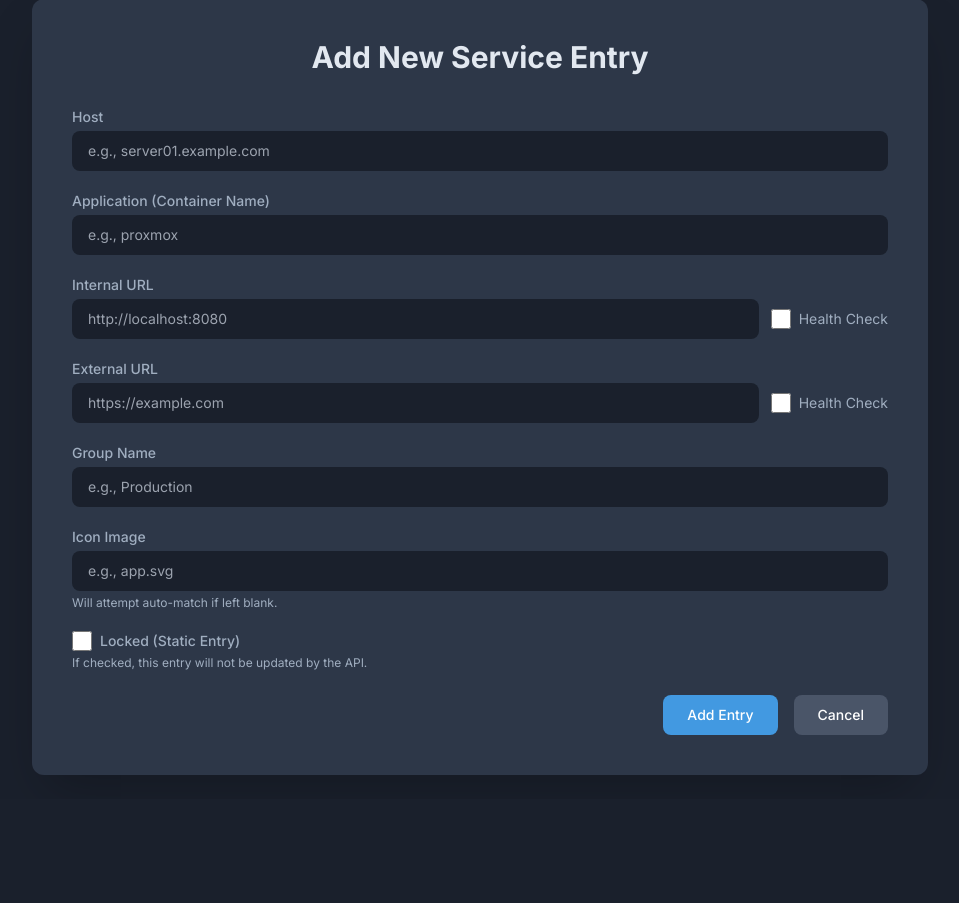
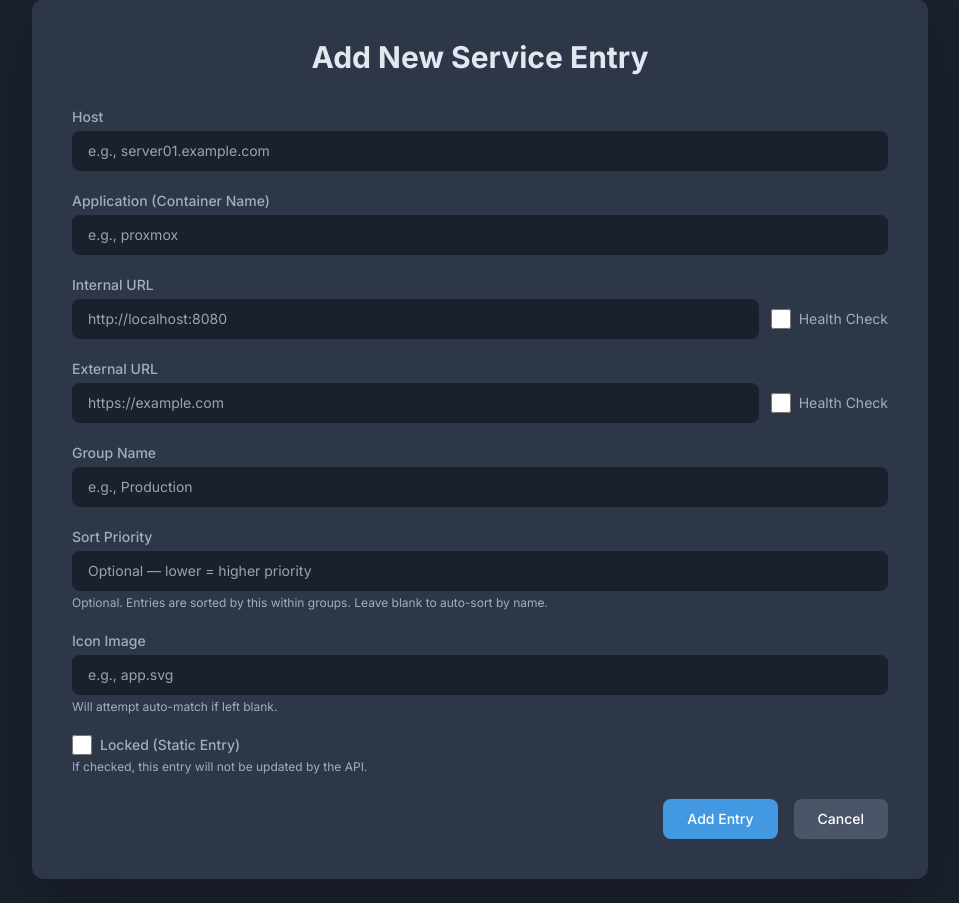
Before and after one commit to crzykidd/service-tracker-dashboard, a Flask app: page /add in a window 1280 px wide. Shown: the part 75-978 px from the top of the page, without its empty margins (160-1119 px from the left). Before the commit the page ends 850 px from the top, so only its background shows below. Run offline with Flask 3, Linux system fonts and the light colour scheme; parts of the project's set-up code (start-up, migrations or seed data) failed here and were passed over; some libraries are stand-ins or nearby versions.

Commit message:
added sort priority info

```diff
--- a/app.py
+++ b/app.py
@@ -120,6 +120,7 @@ class ServiceEntry(db.Model):
     started_at = db.Column(db.String(100), nullable=True)  # stored in ISO string format
     widget_id = db.Column(db.Integer, db.ForeignKey('widget.id'), nullable=True)
     widget = db.relationship('Widget', backref='services', lazy=True)
+    sort_priority = db.Column(db.Integer, nullable=True, default=None)
 
 # fields for backup
     def to_dict(self):
@@ -147,6 +148,7 @@ class ServiceEntry(db.Model):
             'started_at': self.started_at,
             'image_icon': self.image_icon,
             'is_static': self.is_static,
+            'sort_priority': self.sort_priority,
         }
 
         # Add inline widget info if attached
@@ -248,7 +250,14 @@ def dashboard():
             key = str(raw_key) if raw_key else "zz_none"
         grouped_entries[key].append(entry)
 
-    # Custom sort: prioritize "Static" over "Dynamic", then alphabetical
+    # Sort each group by priority (lower number = higher priority), then alphabetically by container name
+    for key in grouped_entries:
+        grouped_entries[key].sort(key=lambda e: (
+            e.sort_priority if e.sort_priority is not None else 9999,  # low numbers first; None = lowest priority
+            e.container_name.lower()
+        ))
+
+    # Sort the group keys
     if group_by == "is_static":
         sort_order = {"Static": 0, "Dynamic": 1}
         grouped_entries = dict(sorted(grouped_entries.items(), key=lambda item: sort_order.get(item[0], 99)))
@@ -312,11 +321,14 @@ def tiled_dashboard():
             key = str(key_value)
         grouped_entries_dict[key].append(entry)
 
-    # ✅ Sort entries WITHIN each group (widgets first, then container name)
+    # Sort entries within each group by priority first, then name
     for key, group_entries in grouped_entries_dict.items():
         grouped_entries_dict[key] = sorted(
             group_entries,
-            key=lambda e: (e.widget_id is None, e.container_name.lower())
+            key=lambda e: (
+                e.sort_priority if e.sort_priority is not None else 9999,
+                e.container_name.lower()
+            )
         )
 
 
@@ -606,6 +618,15 @@ def compact_dash():
         else:
             key = str(key_value)
         grouped_entries_dict[key].append(entry)
+    # Sort each group's entries by priority then name
+    for key in grouped_entries_dict:
+        grouped_entries_dict[key] = sorted(
+            grouped_entries_dict[key],
+            key=lambda e: (
+                e.sort_priority if e.sort_priority is not None else 9999,
+                e.container_name.lower()
+            )
+        )
 
     # Sort group names
     if group_by_attr_name == "is_static":
@@ -708,6 +729,16 @@ def add_entry():
             else:
                 logger.info(f"⚠️ Could not automatically fetch icon for '{container_name}'.")
 
+        # Optional sort priority (must be an int if provided)
+        sort_priority_raw = request.form.get('sort_priority', '').strip()
+        sort_priority = None
+        if sort_priority_raw:
+            try:
+                sort_priority = int(sort_priority_raw)
+            except ValueError:
+                flash("Sort priority must be a number.", 'danger')
+                return render_template("add_entry.html", msg='error', entry=request.form)
+
         # === CREATE ENTRY ===
         entry = ServiceEntry(
             host=host,
@@ -719,6 +750,7 @@ def add_entry():
             internal_health_check_enabled=internal_health_check_enabled,
             external_health_check_enabled=external_health_check_enabled,
             image_icon=image_icon,
+            sort_priority=sort_priority,
             is_static=is_static
         )
 
@@ -771,7 +803,7 @@ def api_register():
             "stack_name", "docker_status", "group_name", "group", "started_at",
             "internal_health_check_enabled", "external_health_check_enabled",
             "internal.health", "external.health",
-            "image_name", "image_icon", "timestamp"
+            "image_name", "image_icon", "timestamp", "sort.priority"
         }
         # Include remapped fields (e.g., group → group_name)
         known_fields.update(label_key_map.values())
@@ -815,6 +847,12 @@ def api_register():
             return jsonify({"status": "skipped", "reason": "static lock"}), 200
         entry.last_updated = datetime.now()
         entry.last_api_update = datetime.now()
+        if "sort.priority" in data:
+            try:
+                entry.sort_priority = int(data["sort.priority"])
+            except (TypeError, ValueError):
+                logger.warning(f"⚠️ Invalid sort priority: {data['sort.priority']}")
+
 
         if data.get("container_id"):
             entry.container_id = data["container_id"]
@@ -969,6 +1007,13 @@ def edit_entry(id):
         entry.internalurl = request.form.get('internalurl', '').strip() or None
         entry.externalurl = request.form.get('externalurl', '').strip() or None
         entry.group_name = request.form.get('group_name', '').strip() or None
+        # Handle sort priority (optional integer field)
+        sort_priority_raw = request.form.get('sort_priority', '').strip()
+        try:
+            entry.sort_priority = int(sort_priority_raw) if sort_priority_raw else None
+        except ValueError:
+            entry.sort_priority = None
+            flash("Sort priority must be a number. Value ignored.", "warning")
 
 
         # Handle widget selection and update logic
--- a/templates/add_entry.html
+++ b/templates/add_entry.html
@@ -88,7 +88,14 @@
                     <label for="group_name" class="block text-sm font-medium text-dashboard-secondary mb-1">Group Name</label>
                     <input type="text" name="group_name" id="group_name" class="form-input w-full px-4 py-2.5 rounded-lg text-sm" placeholder="e.g., Production">
                 </div>
-
+                <!-- Sort Priority -->
+                <div class="mb-5">
+                    <label for="sort_priority" class="block text-sm font-medium text-dashboard-secondary mb-1">Sort Priority</label>
+                    <input type="number" name="sort_priority" id="sort_priority"
+                        class="form-input w-full px-4 py-2.5 rounded-lg text-sm"
+                        placeholder="Optional — lower = higher priority">
+                    <p class="mt-1 text-xs text-dashboard-secondary">Optional. Entries are sorted by this within groups. Leave blank to auto-sort by name.</p>
+                </div>
                 <!-- Icon Image -->
                 <div class="mb-5">
                     <label for="icon_image" class="block text-sm font-medium text-dashboard-secondary mb-1">Icon Image</label>
--- a/templates/dbdump.html
+++ b/templates/dbdump.html
@@ -32,6 +32,7 @@
         <th>Image Icon</th>
         <th>Image Tag</th>
         <th>Static</th>
+        <th>Priority</th> <!-- ✅ New column -->
         <th>Last API Update</th>
       </tr>
     </thead>
@@ -54,6 +55,7 @@
         <td>{{ entry.image_icon }}</td>
         <td>{{ entry.image_tag }}</td>
         <td>{{ 'Yes' if entry.is_static else 'No' }}</td>
+        <td>{{ entry.sort_priority if entry.sort_priority is not none else '' }}</td> <!-- ✅ New row field -->
         <td>{{ entry.last_api_update }}</td>
       </tr>
       {% endfor %}
```
Also changed, not shown: alembic/versions/b6eef1708eeb_add_sort_priority_column.py (added, +32 -0 lines), templates/edit_entry.html (+10 -0 lines), README.md.
